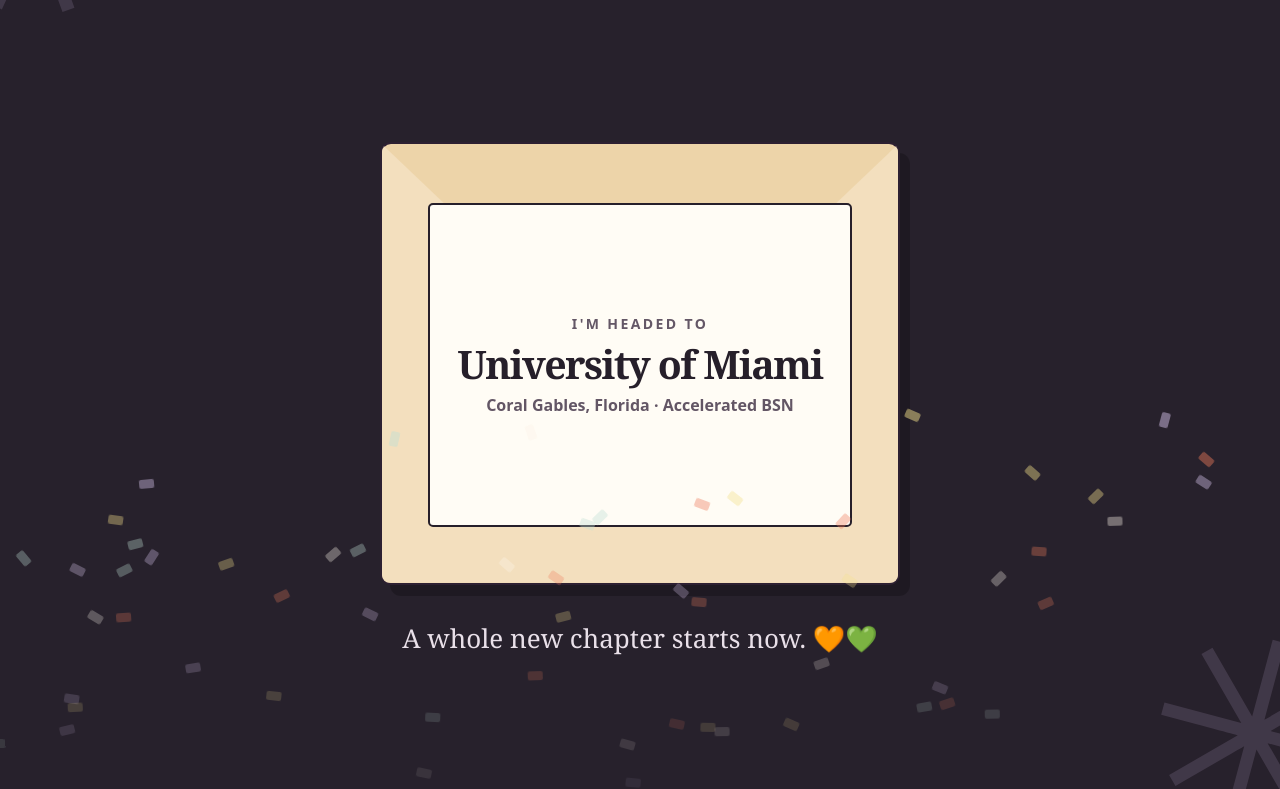
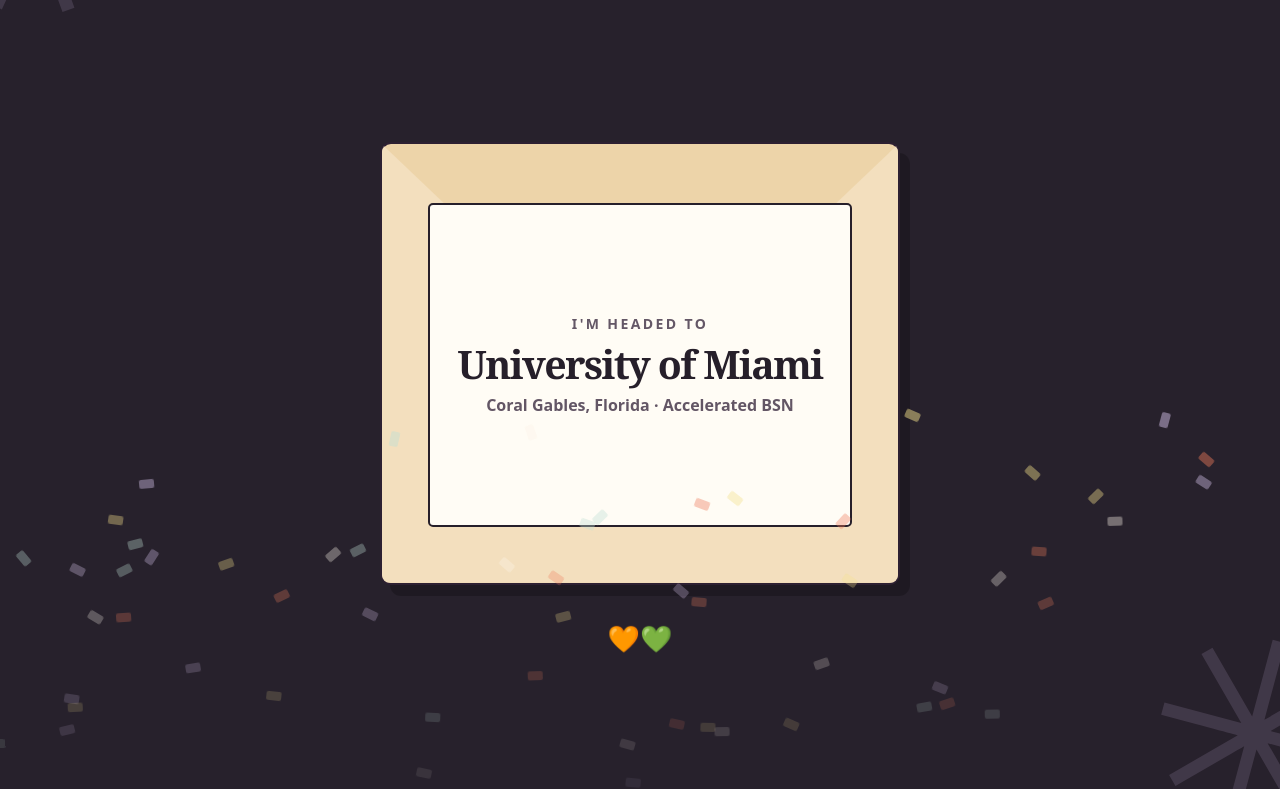
Before and after one commit to quinn-xu/absndecision, a plain HTML site: page index.html in a window 1280 px wide. Both pictures are taken after a click on the label "OPEN". Shown: the part 1838-2627 px from the top of the page. Drawn offline with Linux system fonts and the light colour scheme.

Commit message:
Add files via upload

```diff
--- a/index.html
+++ b/index.html
@@ -184,7 +184,7 @@
               <label class="seal" for="open-letter-toggle">OPEN</label>
             </div>
           </div>
-          <div class="revealed-message"><p>A whole new chapter starts now. 🧡💚</p></div>
+          <div class="revealed-message"><p>🧡💚</p></div>
         </div>
       </div>
     </section>
```
